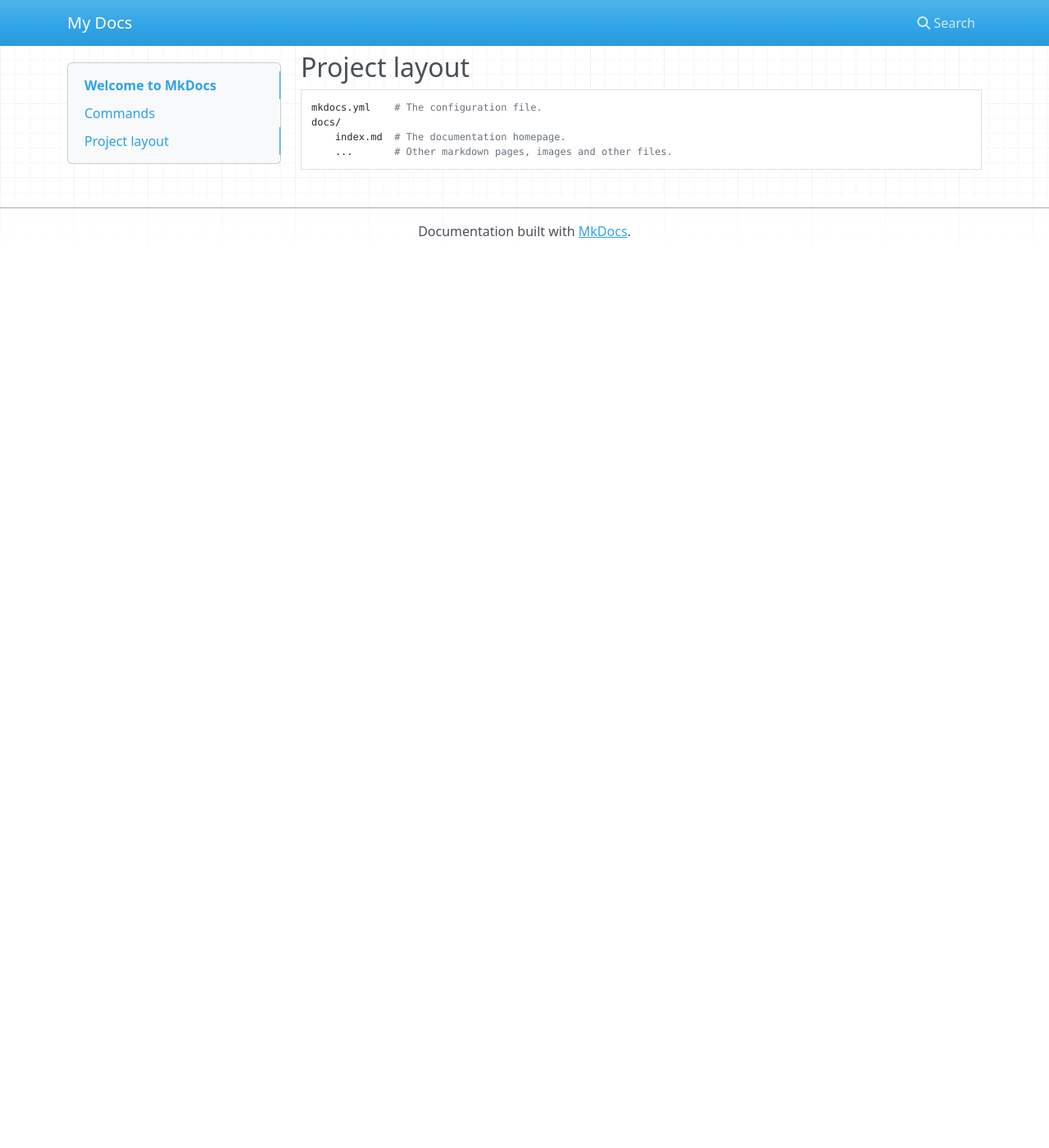
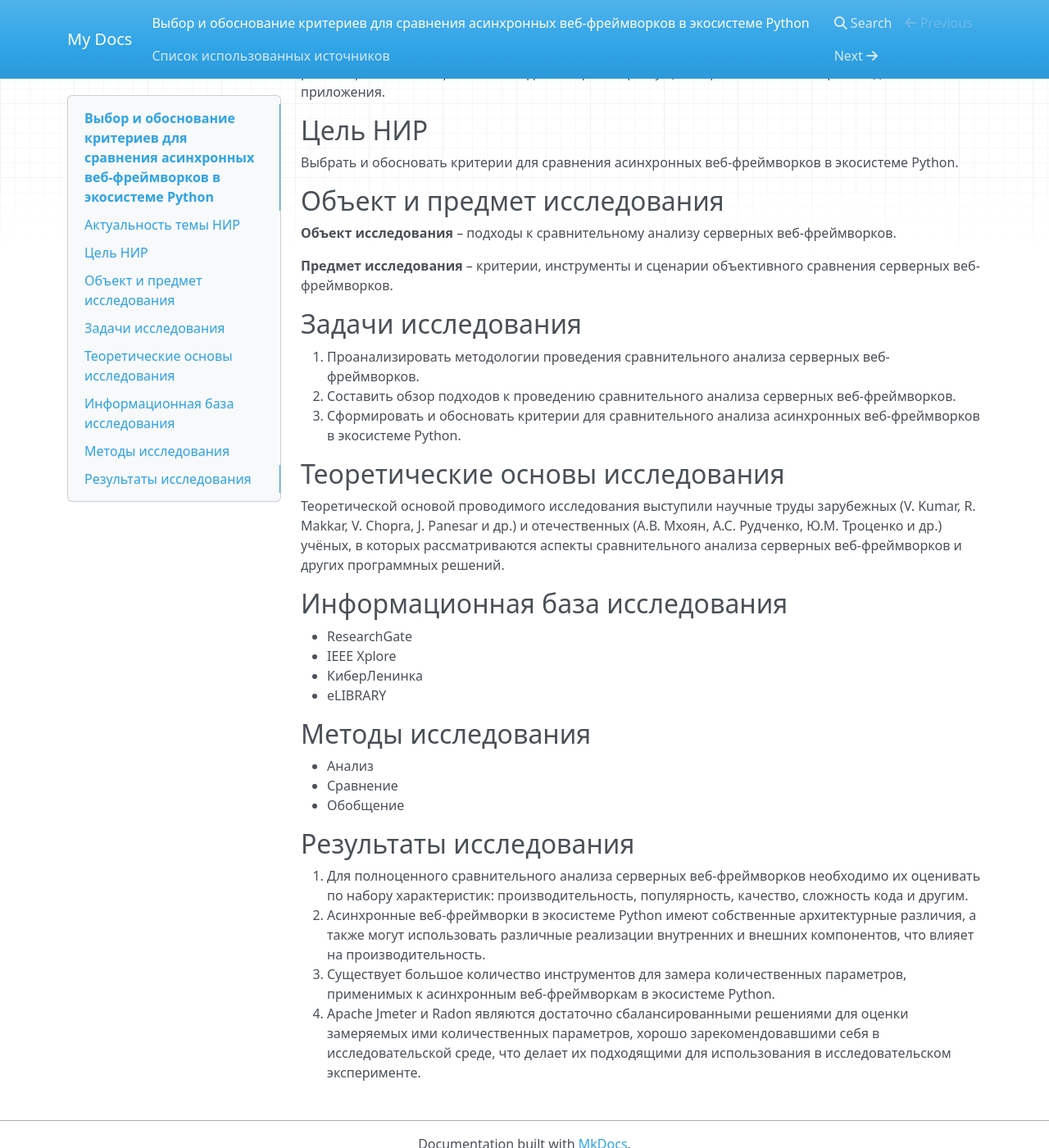
Before and after one commit to miirld/pyweb2025_task2.1, an MkDocs documentation site: the page built from docs/index.md, in a window 1280 px wide and 1400 px high, scrolled down 270 px. Shown: the whole window at 82% size. Built offline with MkDocs 1.6.1, drawn with Linux system fonts in a browser that asks for light colours; nearby versions of some CDN libraries; before the commit the page ends 900 px from its top, so only the background shows below that; some of the changed text lies outside the part shown.

Commit message:
Add information

```diff
--- a/docs/index.md
+++ b/docs/index.md
@@ -1,17 +1,45 @@
-# Welcome to MkDocs
+# Выбор и обоснование критериев для сравнения асинхронных веб-фреймворков в экосистеме Python
 
-For full documentation visit [mkdocs.org](https://www.mkdocs.org).
+## Актуальность темы НИР
 
-## Commands
+Актуальность данной работы обусловлена наличием в экосистеме Python большого количества разнообразных асинхронных веб-фреймворков и растущим спросом на высокопроизводительные веб-приложения.
 
-* `mkdocs new [dir-name]` - Create a new project.
-* `mkdocs serve` - Start the live-reloading docs server.
-* `mkdocs build` - Build the documentation site.
-* `mkdocs -h` - Print help message and exit.
+## Цель НИР
 
-## Project layout
+Выбрать и обосновать критерии для сравнения асинхронных веб-фреймворков в экосистеме Python.
 
-    mkdocs.yml    # The configuration file.
-    docs/
-        index.md  # The documentation homepage.
-        ...       # Other markdown pages, images and other files.
+## Объект и предмет исследования
+
+**Объект исследования** – подходы к сравнительному анализу серверных веб-фреймворков.
+
+**Предмет исследования** – критерии, инструменты и сценарии объективного сравнения серверных веб-фреймворков.
+
+## Задачи исследования
+
+1. Проанализировать методологии проведения сравнительного анализа серверных веб-фреймворков.
+2. Составить обзор подходов к проведению сравнительного анализа серверных веб-фреймворков.
+3. Сформировать и обосновать критерии для сравнительного анализа асинхронных веб-фреймворков в экосистеме Python.
+
+## Теоретические основы исследования
+
+Теоретической основой проводимого исследования выступили научные труды зарубежных (V. Kumar, R. Makkar, V. Chopra, J. Panesar и др.) и отечественных (А.В. Мхоян, А.С. Рудченко, Ю.М. Троценко и др.) учёных, в которых рассматриваются аспекты сравнительного анализа серверных веб-фреймворков и других программных решений.
+
+## Информационная база исследования
+
+- ResearchGate
+- IEEE Xplore
+- КиберЛенинка
+- eLIBRARY
+
+## Методы исследования
+
+- Анализ
+- Сравнение
+- Обобщение
+
+## Результаты исследования
+
+1. Для полноценного сравнительного анализа серверных веб-фреймворков необходимо их оценивать по набору характеристик: производительность, популярность, качество, сложность кода и другим.
+2. Асинхронные веб-фреймворки в экосистеме Python имеют собственные архитектурные различия, а также могут использовать различные реализации внутренних и внешних компонентов, что влияет на производительность.
+3. Существует большое количество инструментов для замера количественных параметров, применимых к асинхронным веб-фреймворкам в экосистеме Python.
+4. Apache Jmeter и Radon являются достаточно сбалансированными решениями для оценки замеряемых ими количественных параметров, хорошо зарекомендовавшими себя в исследовательской среде, что делает их подходящими для использования в исследовательском эксперименте.
```
Also changed, not shown: docs/references.md (added, +33 -0 lines).
